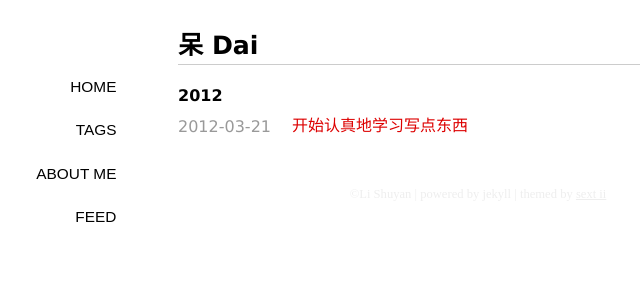
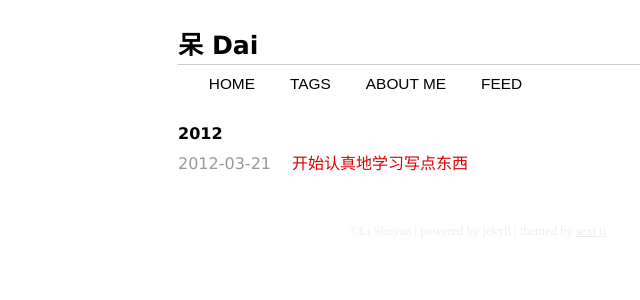
Before and after one commit to foollishy/foollishy.github.com, a Jekyll site: the page built from index.markdown, in a window 1280 px wide. Shown: the top 300 px of the page, without its empty margins (162-802 px from the left). Built offline with Jekyll 4.4.1, drawn with Linux system fonts in a browser that asks for light colours; some web fonts are replaced; Markdown is read by kramdown in place of the engine named in the settings.

Commit message:
Set nav to the top, behind the header.

```diff
--- a/_layouts/default.html
+++ b/_layouts/default.html
@@ -20,10 +20,10 @@
         <h1>{{ page.title }}</h1>
         </header>
         <nav>
-        <span><a title="home page" class="" href="/">home</a></span>
-        <span><a title="tags" class="" href="/tags.html">tags</a></span>
-        <span><a title="about" class="" href="/about.html">about me</a></span>
-        <span><a title="subscribe me" class="" href="/atom.xml">feed</a></span>
+	  <a title="home page" class="" href="/">home</a>
+	  <a title="tags" class="" href="/tags.html">tags</a>
+	  <a title="about" class="" href="/about.html">about me</a>
+	<a title="subscribe me" class="" href="/atom.xml">feed</a>
         </nav>
         <article class="content">
         {{ content }}
--- a/media/css/style.css
+++ b/media/css/style.css
@@ -143,14 +143,10 @@ nav {
     font-family: "Electrolize", sans-serif;
     font-size: 1.1em;
     text-transform: uppercase;
-    float: left;
-    margin-left: -12em;
-    width: 9em;
-    text-align: right;
+    padding: .5em 0 .5em 1em;
 }
 
 nav a {
-    display: block;
     padding: .7em 1em;
     color: #000000;
 }
```
